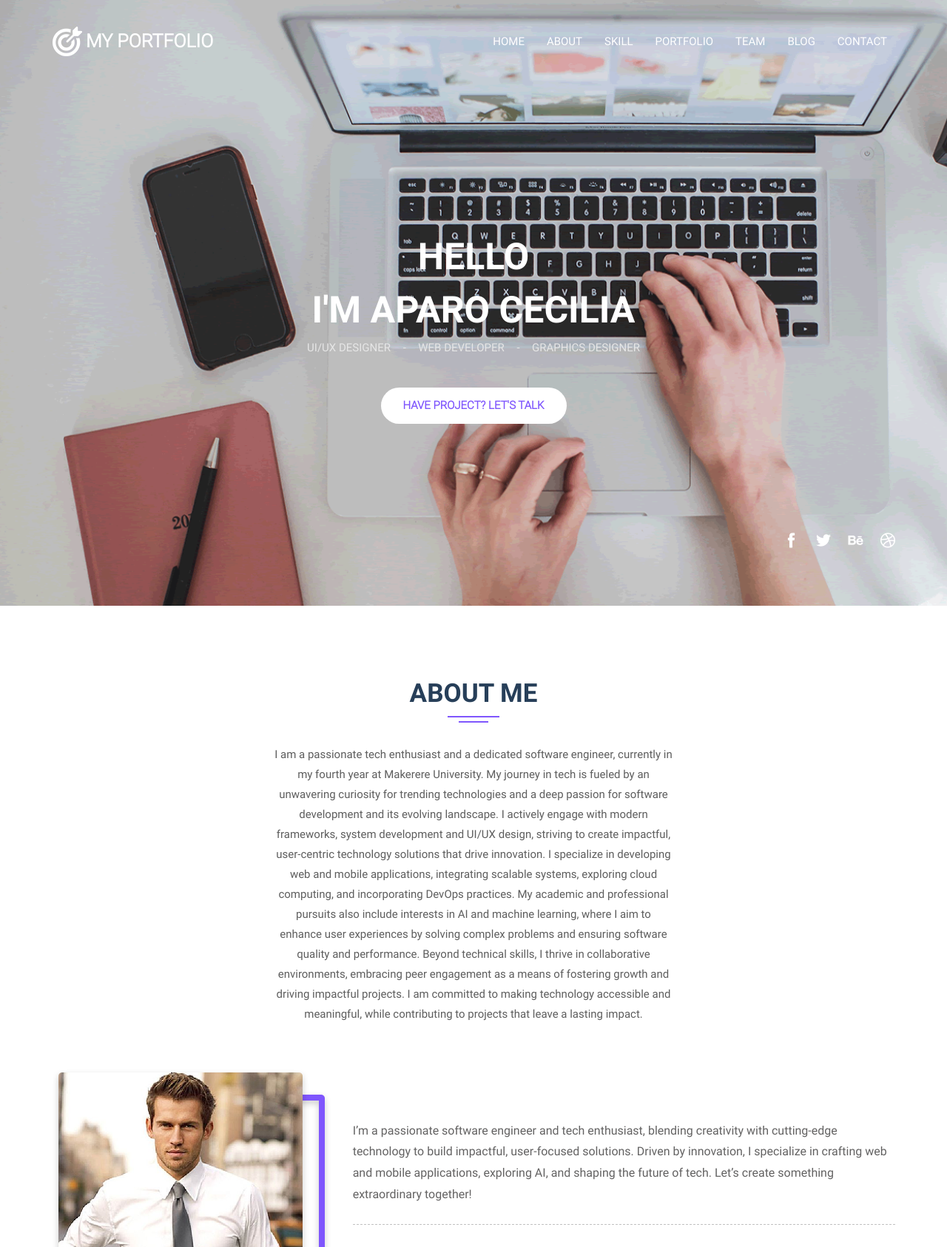
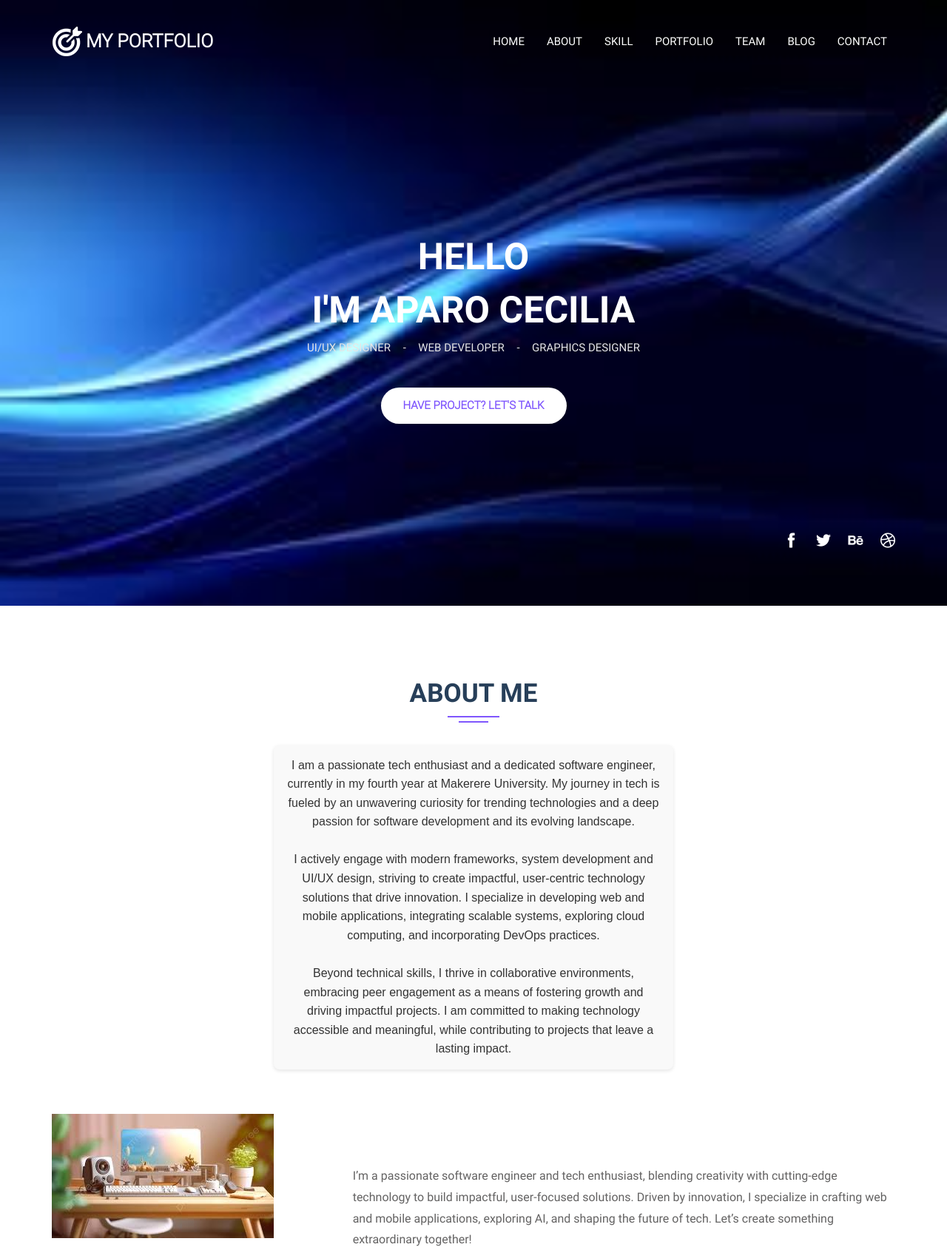
Before and after one commit to APAROCECILIA/portfolio, a Django app: page / in a window 1280 px wide. Shown: the top 1686 px of the page at 74% size. Run offline with Django 5.2, Linux system fonts and the light colour scheme; some libraries are stand-ins or nearby versions; some web fonts are replaced.

Commit message:
modified

```diff
--- a/main/static/css/styles.css
+++ b/main/static/css/styles.css
@@ -78,7 +78,7 @@ html,body {
 }
 
 .header--bg{
-  background: url("/static/images/header-background.png") no-repeat;
+  background: url("/static/images/galaxy b.jpg") no-repeat;
   background-size: cover;
   position: relative;
   background-color: transparent;
@@ -86,20 +86,6 @@ html,body {
   z-index: 1;
 }
 
-
-
-
-/*
-.header--bg:after{
-  content: '';
-  position: absolute;
-  left: 0;
-  right: 0;
-  top: 0;
-  bottom: 0;
-  background: -webkit-linear-gradient( 90deg, rgba(108,76,206, .9) 0%, rgba(127,86,253, .9) 100%);
-  z-index: -1;
-} */
 
 
 .header--bg:after {
@@ -277,11 +263,23 @@ html,body {
   display: block;
 }
 
-@media screen and (max-width: 991px){
-  .about__image{
-   text-align: center;
- }
-}
+
+/* @media screen and (max-width: 991px) {
+  .about__image {
+      margin-right: 20px;
+  } */
+
+
+/* .about__image img {
+  width: 100%;
+  height: auto;
+  display: block;
+  text-align: left;
+  width: 80%;
+} */
+
+
+
 
 .about__bio{
   font-size: 15px;
--- a/main/templates/index.html
+++ b/main/templates/index.html
@@ -75,24 +75,14 @@
         <h2 class="page-section__title">ABOUT ME</h2>
         {% load static %}
         <img class="page-section__title-style" src="{% static 'images/title-style.png' %}" alt="">
-        <p class="page-section__paragraph">I am a passionate tech enthusiast and a dedicated software
-           engineer, currently in my fourth year at Makerere University. My journey in tech is fueled
-           by an unwavering curiosity for trending technologies and a deep passion for software
-           development and its evolving landscape.
+        <p class="page-section__paragraph" style="font-family: Arial, sans-serif; font-size: 16px; line-height: 1.6; color: #333; background-color: #f9f9f9; padding: 15px; border-radius: 8px; box-shadow: 0 2px 5px rgba(0, 0, 0, 0.1);">
+          I am a passionate tech enthusiast and a dedicated software engineer, currently in my fourth year at Makerere University. My journey in tech is fueled by an unwavering curiosity for trending technologies and a deep passion for software development and its evolving landscape.
+          <br><br>
+          I actively engage with modern frameworks, system development and UI/UX design, striving to create impactful, user-centric technology solutions that drive innovation. I specialize in developing web and mobile applications, integrating scalable systems, exploring cloud computing, and incorporating DevOps practices.
+          <br><br>
+          Beyond technical skills, I thrive in collaborative environments, embracing peer engagement as a means of fostering growth and driving impactful projects. I am committed to making technology accessible and meaningful, while contributing to projects that leave a lasting impact.
+      </p>
 
-          I actively engage with modern frameworks, system development and UI/UX design, striving
-           to create impactful, user-centric technology solutions that drive
-            innovation. I specialize in developing web and mobile applications, integrating scalable
-            systems, exploring cloud computing, and incorporating DevOps practices.
-
-          My academic and professional pursuits also include interests in AI and machine learning,
-          where I aim to enhance user experiences by solving complex problems and ensuring software
-          quality and performance.
-
-          Beyond technical skills, I thrive in collaborative environments, embracing peer engagement
-          as a means of fostering growth and driving impactful projects. I am committed to making
-          technology accessible and meaningful, while contributing to projects that leave a lasting
-          impact. </p>
           <div class="row gutters-80">
             <div class="col-md-4">
               <div class="about__image">
@@ -332,19 +322,15 @@
           <div class="carousel-content">
             <div class="">
               <div class="text-center">
-                <img src="{% static '/images/me.png' %}" alt="">
-                <h4> </h4>
-                <h6>Designer</h6>
-                <p>Lorem ipsum dolor sit amet, consectetur adipisicing elit, sed do eiusmod tempor incididunt ut labore et dolore magna aliqua. Ut enim ad minim veniam, quis nostrud exercitation ullamco laboris nisi ut aliquip ex ea commodo consequat. Duis aute irure dolor in reprehenderit in voluptate velit esse cillum dolore eu fugiat nulla pariatur. Excepteur sint occaecat cupidatat non proident, </p>
-                <div class="rating">
-                  <ul>
-                    <li><i class="material-icons">star</i></li>
-                    <li><i class="material-icons">star</i></li>
-                    <li><i class="material-icons">star</i></li>
-                    <li><i class="material-icons">star</i></li>
-                    <li><i class="material-icons">star</i></li>
-                  </ul>
-                </div>
+                <img class="carousel-person-image" src="{% static '/images/therapp.jpeg' %}" alt="">
+                <h4> TherApp</h4>
+                <h6>Innovating Mental Wellness with AI</h6>
+                <p> I had the privilege of being part of a talented team that won a recent hackathon
+                  with our groundbreaking mental wellness application. By integrating an AI model, we
+                   developed a multilingual assistant, supporting English, Luganda, and Acholi, to offer
+                    accessible mental health support. Our innovative solution helps break language
+                  barriers, making personalized mental wellness assistance available to a broader
+                  audience. </p>
               </div>
             </div>
           </div>
@@ -354,20 +340,31 @@
           <div class="carousel-content">
             <div class="">
               <div class="text-center">
-                <img class="carousel-person-image" src="{% static '/images/team-2.png' %}" alt="">
-                <h4>Leonard D. Downing</h4>
-                <h6>Photographer</h6>
-                <p>Lorem ipsum dolor sit amet, consectetur adipisicing elit, sed do eiusmod tempor incididunt ut labore et dolore magna aliqua. Ut enim ad minim veniam, quis nostrud exercitation ullamco laboris nisi ut aliquip ex ea commodo consequat. Duis aute irure dolor in reprehenderit in voluptate velit esse cillum dolore eu fugiat nulla pariatur. Excepteur sint occaecat cupidatat non proident, </p>
-                <div class="rating">
-                  <ul>
-                    <li><i class="material-icons">star</i></li>
-                    <li><i class="material-icons">star</i></li>
-                    <li><i class="material-icons">star</i></li>
-                    <li><i class="material-icons">star</i></li>
-                    <li><i class="material-icons">star</i></li>
-                  </ul>
+                <img class="carousel-person-image" src="{% static '/images/fintech.jpeg' %}" alt="">
+                <h4>Opportune</h4>
+                <h6>Building Innovative Solutions for Financial Connectivity</h6>
+                <p>As part of an incredible team at the Women in FinTech Hackathon, we learned how to
+                  build an MVP in sprints while developing a platform that connects employers to
+                  employees. We integrated the Mojaloop money transaction module, enabling seamless
+                  financial transactions. Our solution also empowers entrepreneurs to showcase their
+                   products and skills, providing a bridge to the target market and promoting financial
+                   inclusion </p>
+              </div>
+              </div>
+
+
+              <div class="">
+                <div class="text-center">
+                  <img class="carousel-person-image" src="{% static '/images/WIF.jpg' %}" alt="">
+                  <h4>Women InFintech</h4>
+                  <h6>Building Innovative Solutions for Financial Connectivity</h6>
+                  <p>As part of an incredible team at the Women in FinTech Hackathon, we learned how to
+                    build an MVP in sprints while developing a platform that connects employers to
+                    employees. We integrated the Mojaloop money transaction module, enabling seamless
+                    financial transactions. Our solution also empowers entrepreneurs to showcase their
+                     products and skills, providing a bridge to the target market and promoting financial
+                     inclusion </p>
                 </div>
-              </div>
             </div>
           </div>
         </div>
@@ -376,18 +373,13 @@
           <div class="carousel-content">
             <div class="">
               <div class="text-center">
-                <img class="carousel-person-image" src="{% static '/images/team-3.png' %}" alt="">
-                <h4>Paula R. Mullins</h4>
-                <h6>Designer</h6>
-                <p>Lorem ipsum dolor sit amet, consectetur adipisicing elit, sed do eiusmod tempor incididunt ut labore et dolore magna aliqua. Ut enim ad minim veniam, quis nostrud exercitation ullamco laboris nisi ut aliquip ex ea commodo consequat. Duis aute irure dolor in reprehenderit in voluptate velit esse cillum dolore eu fugiat nulla pariatur. Excepteur sint occaecat cupidatat non proident, </p>
+                <img class="carousel-person-image" src="{% static '/images/WEEP.jpeg' %}" alt="">
+                <h4> IDEATION CORNER-AI WEEP 2024</h4>
+                <h6>Certificate of Completion</h6>
+                <p>At Ideation Corner, I learned how AI can revolutionize entrepreneurship by automating
+                   processes, personalizing services, optimizing operations and driving innovation
+                   across various business functions. The training spanned a period of 8 weeks </p>
                 <div class="rating">
-                  <ul>
-                    <li><i class="material-icons">star</i></li>
-                    <li><i class="material-icons">star</i></li>
-                    <li><i class="material-icons">star</i></li>
-                    <li><i class="material-icons">star</i></li>
-                    <li><i class="material-icons">star</i></li>
-                  </ul>
                 </div>
               </div>
             </div>
@@ -395,12 +387,13 @@
         </div>
       </div>
     </div>
+
   </section>
 
   <section class="team">
     <div class="container">
       <div class="page-section">
-        <h2 class="page-section__title">MY TEAM</h2>
+        <h2 class="page-section__title">PROJECTS</h2>
         <img class="page-section__title-style" src="{% static '/images/title-style.png' %}" alt="">
         <p class="page-section__paragraph">Lorem ipsum dolor sit amet, consectetur adipisicing elit, sed do eiusmod tempor incididunt ut labore et dolore magna aliqua. </p>
         <div class="row gutters-40">
```
Also changed, not shown: main/static/images/WEEP.jpeg (added), main/static/images/WIF.jpg (added), main/static/images/about-me-image.png, main/static/images/banner.jpg (added), main/static/images/fintech.jpeg (added), main/static/images/galaxy b.jpg (added), main/static/images/therapp.jpeg (added).
